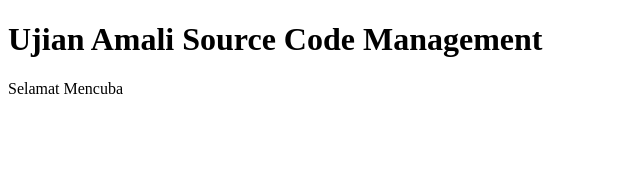
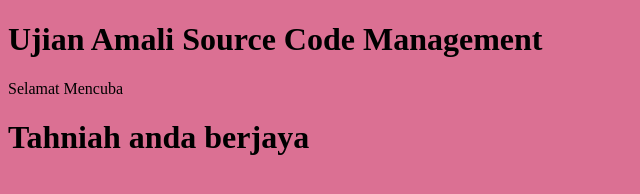
Before and after one commit to AinaNajawa/ujianscm, a plain HTML site: page index.html in a window 1280 px wide. Shown: the whole page, without its empty margins (0-640 px from the left). Drawn offline with Linux system fonts and the light colour scheme.

Commit message:
ubah fail index.html

```diff
--- a/index.html
+++ b/index.html
@@ -6,10 +6,11 @@
     <meta name="viewport" content="width=device-width, initial-scale=1.0">
     <title>Page 1</title>
 </head>
-<body>
+<body style="background-color:palevioletred;">
 
     <h1>Ujian Amali Source Code Management</h1>
     <p>Selamat Mencuba</p>
+    <h1>Tahniah  anda berjaya</h1>
 
 </body>
 </html>
```
